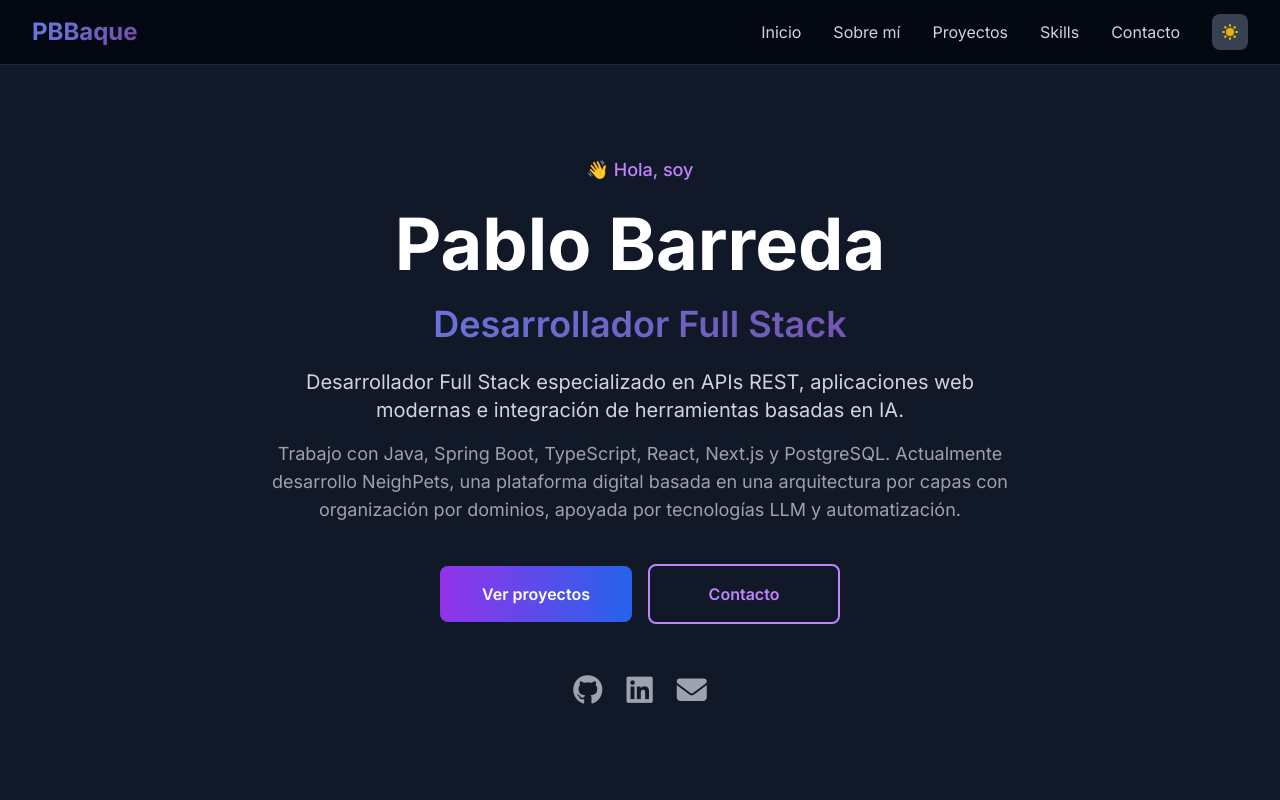
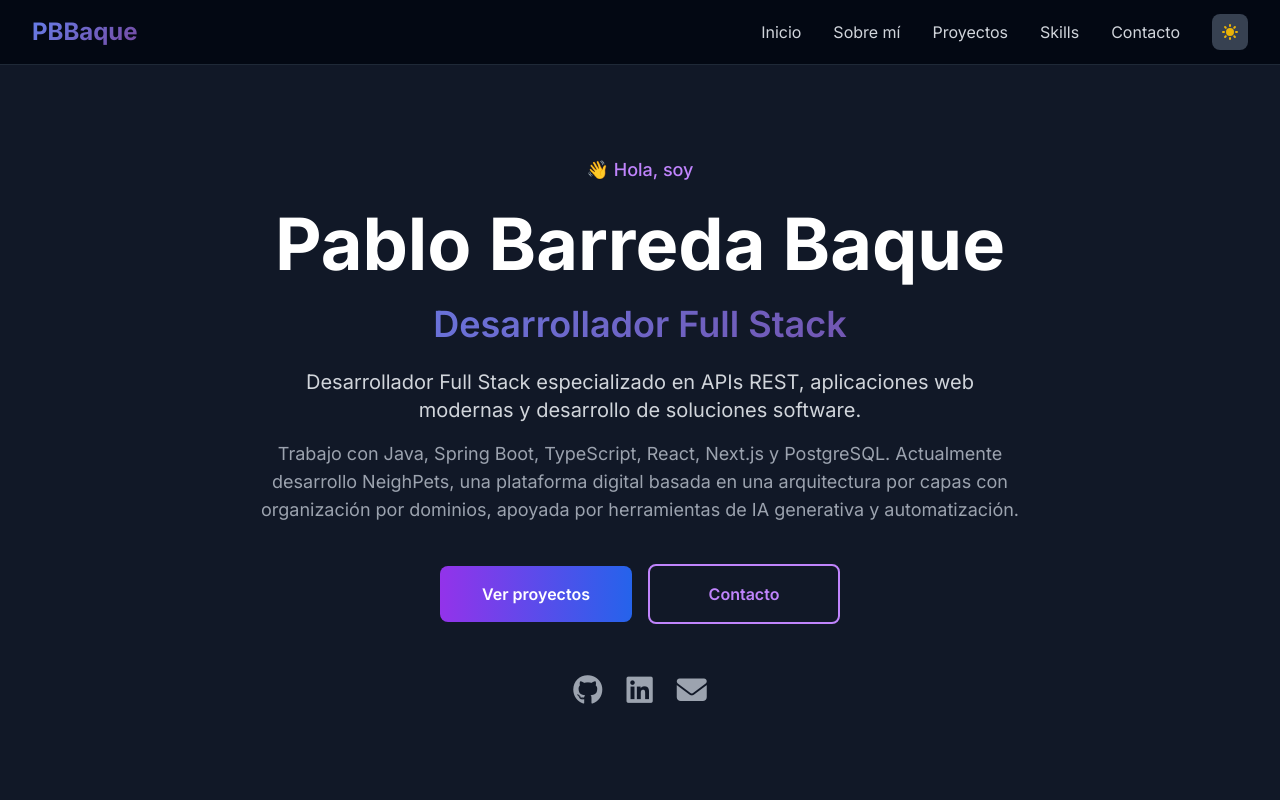
Before and after one commit to pbbaque/portfolio, a Next.js app: page / in a window 1280 px wide. Shown: the top 800 px of the page. Built offline with nearby package versions, Linux system fonts and the light colour scheme.

Commit message:
copy udpated

```diff
--- a/app/page.jsx
+++ b/app/page.jsx
@@ -25,7 +25,7 @@ export default function Home() {
           </div>
 
           <h1 className="text-5xl md:text-7xl font-bold text-gray-900 dark:text-white mb-6">
-            Pablo Barreda
+            Pablo Barreda Baque
           </h1>
 
           <h2 className="text-3xl md:text-4xl font-semibold gradient-text mb-6">
@@ -34,14 +34,14 @@ export default function Home() {
 
           <p className="text-xl text-gray-600 dark:text-gray-300 max-w-3xl mx-auto mb-4">
             Desarrollador Full Stack especializado en APIs REST, aplicaciones
-            web modernas e integración de herramientas basadas en IA.
+            web modernas y desarrollo de soluciones software.
           </p>
 
           <p className="text-lg text-gray-500 dark:text-gray-400 max-w-3xl mx-auto mb-10">
             Trabajo con Java, Spring Boot, TypeScript, React, Next.js y
             PostgreSQL. Actualmente desarrollo NeighPets, una plataforma digital
             basada en una arquitectura por capas con organización por dominios,
-            apoyada por tecnologías LLM y automatización.
+            apoyada por herramientas de IA generativa y automatización.
           </p>
 
           <div className="flex flex-col sm:flex-row gap-4 justify-center items-center mb-12">
@@ -330,7 +330,8 @@ export default function Home() {
             </h2>
             <p className="text-xl text-gray-600 dark:text-gray-300">
               Estoy disponible para oportunidades profesionales y proyectos
-              relacionados con desarrollo Full Stack e IA aplicada.
+              relacionados con desarrollo Full Stack, automatización y
+              soluciones software modernas.
             </p>
           </div>
 
```
